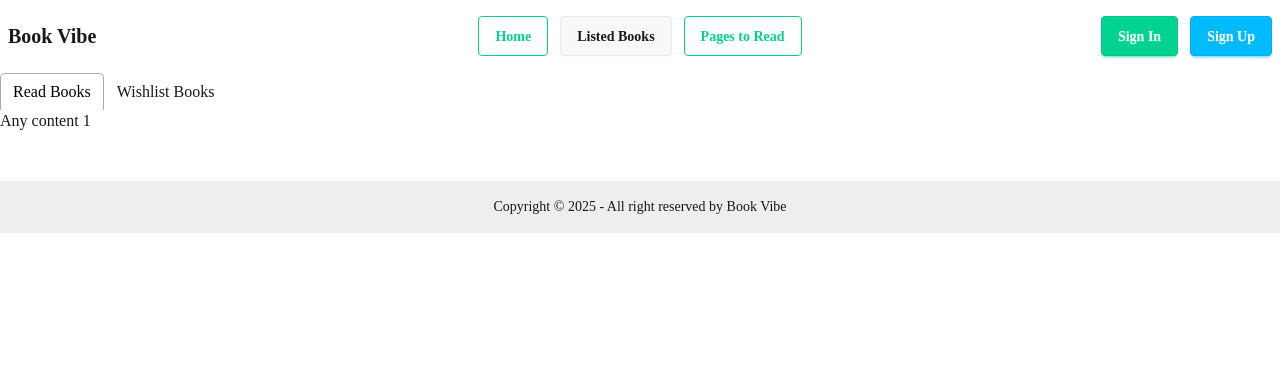
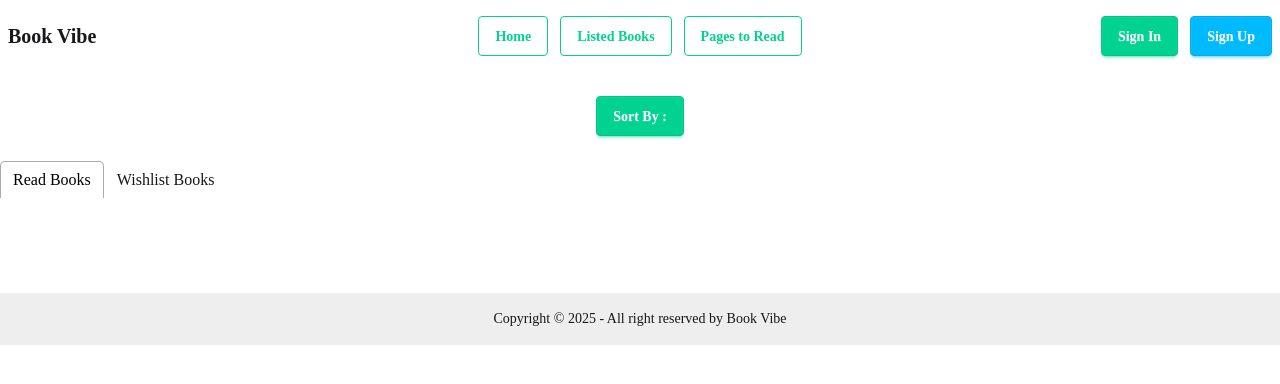
Before and after one commit to mintusikder/book-vide, a React (Vite) app: page /read in a window 1280 px wide. Shown: the top 384 px of the page. Built offline with nearby package versions, Linux system fonts and the light colour scheme.

Commit message:
added short by

```diff
--- a/src/components/BookDetails/BookDetails.jsx
+++ b/src/components/BookDetails/BookDetails.jsx
@@ -20,7 +20,7 @@ const BookDetails = () => {
   } = singleBook;
 
   const handelReadMark = (id) => {
-    addToStoredDb(id)
+    addToStoredDb(id);
   };
   return (
     <div className="pt-12">
--- a/src/components/Header/Header.jsx
+++ b/src/components/Header/Header.jsx
@@ -8,7 +8,7 @@ const Header = () => {
         <li class="btn btn-outline btn-success hover:text-white">Home</li>
       </NavLink>
       <NavLink to="/read">
-        <li class="btn hover:btn-outline hover:btn-success hover:text-white">
+        <li class="btn btn-outline btn-success hover:text-white">
           Listed Books
         </li>
       </NavLink>
--- a/src/pages/ReadList/ReadList.jsx
+++ b/src/pages/ReadList/ReadList.jsx
@@ -1,18 +1,65 @@
-import React, { useEffect } from "react";
+import React, { useEffect, useState } from "react";
 import "./read.css";
 import { Tab, Tabs, TabList, TabPanel } from "react-tabs";
 import "react-tabs/style/react-tabs.css";
 import { useLoaderData } from "react-router";
 import { getStoredBook } from "../../utitliy/adToDb";
+import ReadListCard from "./ReadListCard";
 const ReadList = () => {
   const data = useLoaderData();
-  console.log(data);
+  const [readList, setReadList] = useState([]);
+  const [sort, setSort] = useState("");
+
   useEffect(() => {
     const storedBookData = getStoredBook();
-    console.log(storedBookData);
+    const convertStoredBook = storedBookData.map((book) => parseInt(book));
+    const myReadList = data.filter((book) =>
+      convertStoredBook.includes(book.bookId)
+    );
+
+    setReadList(myReadList);
   }, []);
+
+  const handelSort = (type) => {
+    setSort(type);
+    if (type === "pages") {
+      const shortByPage = [...readList].sort(
+        (a, b) => a.totalPages - b.totalPages
+      );
+      setReadList(shortByPage);
+    }
+    if (type === "ratings") {
+      const shortByRating = [...readList].sort((a, b) => a.rating - b.rating);
+      setReadList(shortByRating);
+    }
+  };
   return (
     <div>
+
+    <div className="flex items-center justify-center py-6">
+    <button
+        className="btn btn-success text-white"
+        popoverTarget="popover-1"
+        style={{ anchorName: "--anchor-1" }}
+      >
+        Sort By : {sort ? sort : ""}
+      </button>
+
+      <ul
+        className="dropdown menu w-52 rounded-box bg-base-100 shadow-sm"
+        popover="auto"
+        id="popover-1"
+        style={{ positionAnchor: "--anchor-1" } /* as React.CSSProperties */}
+      >
+        <li>
+          <a onClick={() => handelSort("pages")}>Page</a>
+        </li>
+        <li>
+          <a onClick={() => handelSort("ratings")}>Ratings</a>
+        </li>
+      </ul>
+    </div>
+
       <Tabs>
         <TabList className="read">
           <Tab>Read Books</Tab>
@@ -20,7 +67,11 @@ const ReadList = () => {
         </TabList>
 
         <TabPanel>
-          <h2>Any content 1</h2>
+          <div className="pt-12 gap-10 grid">
+            {readList.map((read) => (
+              <ReadListCard read={read} key={read.bookId}></ReadListCard>
+            ))}
+          </div>
         </TabPanel>
         <TabPanel>
           <h2>Any content 2</h2>
--- /dev/null
+++ b/src/pages/ReadList/ReadListCard.jsx
@@ -0,0 +1,21 @@
+import React from "react";
+
+const ReadListCard = ({ read }) => {
+  console.log(read);
+  const { image, bookName, publisher, totalPages, rating } = read;
+  return (
+    <div className="card lg:card-side bg-base-100 shadow-sm">
+      <figure className="h-[100px] w-[100px]">
+        <img src={image} alt="Album" />
+      </figure>
+      <div className="card-body">
+        <h2 className="card-title">{bookName}</h2>
+        <p>By : {publisher}</p>
+        <p>Total Pages : {totalPages}</p>
+        <p>Rating: {rating}</p>
+      </div>
+    </div>
+  );
+};
+
+export default ReadListCard;
--- a/src/utitliy/adToDb.js
+++ b/src/utitliy/adToDb.js
@@ -1,4 +1,13 @@
 const getStoredBook = () => {
+  const storedBookSTR = localStorage.getItem("readList");
+  if (storedBookSTR) {
+    const storedBookData = JSON.parse(storedBookSTR);
+    return storedBookData;
+  } else {
+    return [];
+  }
+};
+const getWatchBook = () => {
   const storedBookSTR = localStorage.getItem("readList");
   if (storedBookSTR) {
     const storedBookData = JSON.parse(storedBookSTR);
@@ -18,4 +27,14 @@ const addToStoredDb = (id) => {
     localStorage.setItem("readList", data);
   }
 };
-export { addToStoredDb, getStoredBook };
+const toWatchDb = (id) => {
+  const storedBookData = getStoredBook();
+  if (storedBookData.includes(id)) {
+    alert("Already exist");
+  } else {
+    storedBookData.push(id);
+    const data = JSON.stringify(storedBookData);
+    localStorage.setItem("readList", data);
+  }
+};
+export { addToStoredDb, getStoredBook, toWatchDb, getWatchBook };
```
